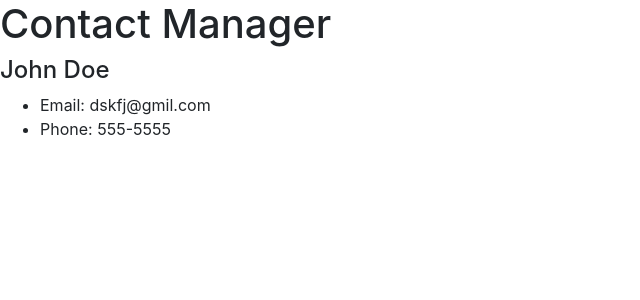
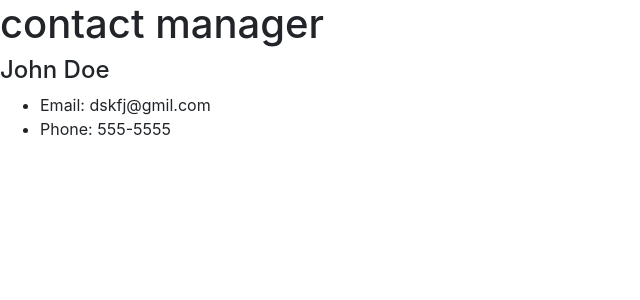
Before and after one commit to TFisch/contact_manager, a React (Create React App) app: page / in a window 1280 px wide. Shown: the top 300 px of the page, without its empty margins (0-640 px from the left). Built offline with nearby package versions, Linux system fonts and the light colour scheme.

Commit message:
Pass branding to header as props

```diff
--- a/src/App.js
+++ b/src/App.js
@@ -13,7 +13,7 @@ class App extends Component {
     return (
 
       <div className="App">
-        <Header />
+        <Header branding="contact manager" />
         <Contact />
       </div>
 
--- a/src/components/Header.js
+++ b/src/components/Header.js
@@ -1,9 +1,9 @@
 import React from 'react';
 
-export const Header = () => {
+export const Header = (props) => {
   return (
     <div>
-      <h1>Contact Manager</h1>
+      <h1>{props.branding}</h1>
     </div>
   )
 }
```
